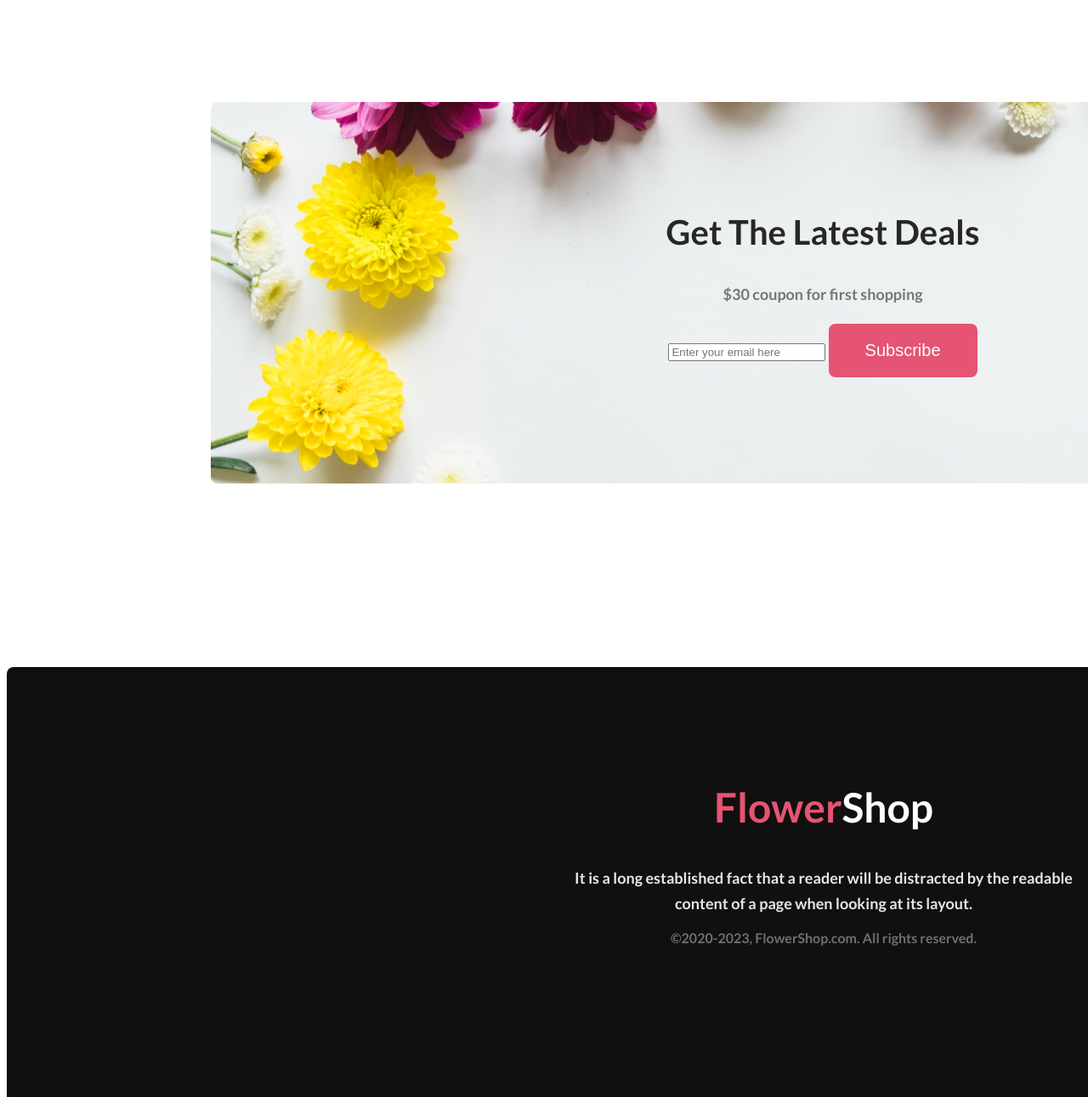
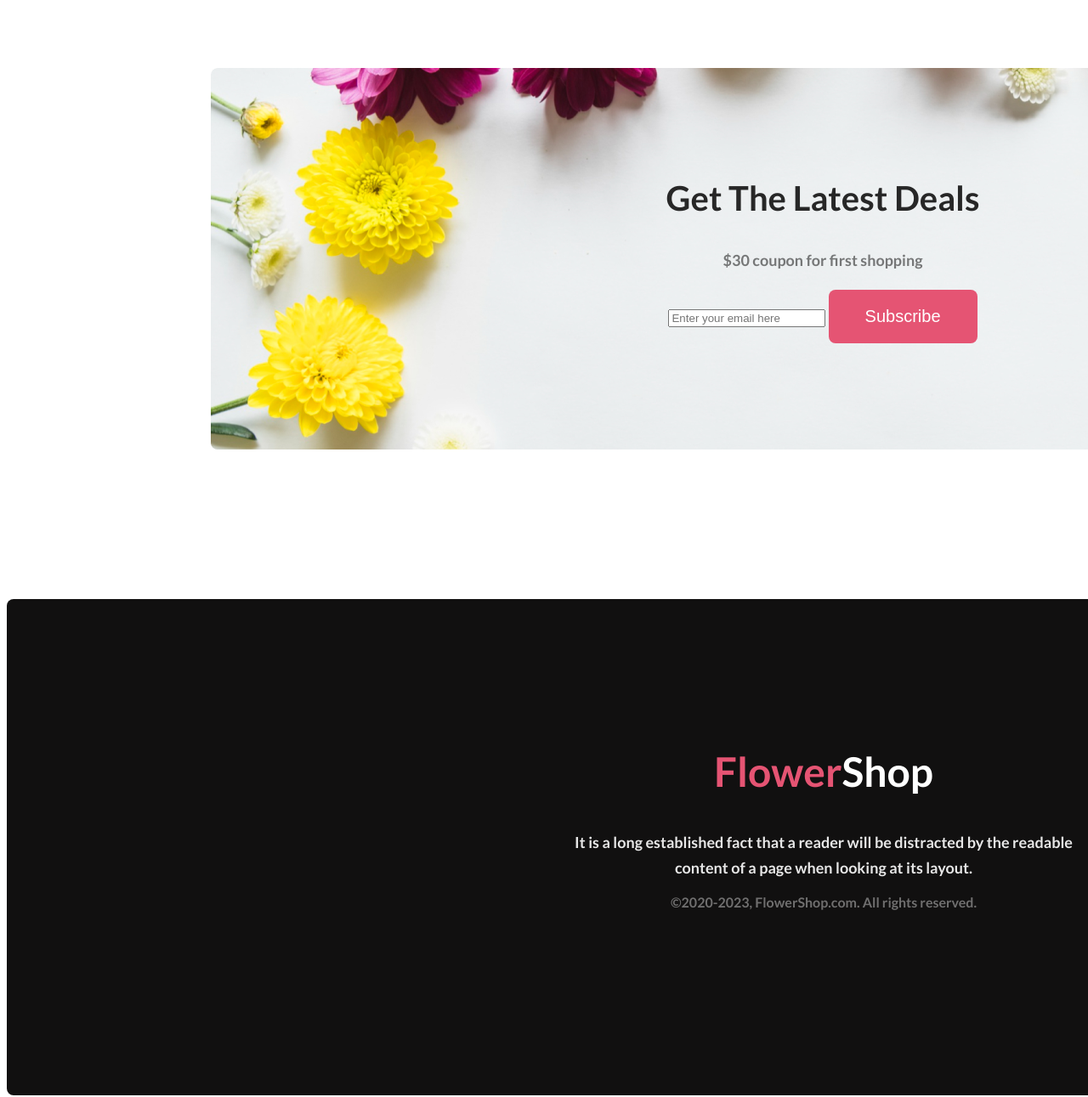
Before and after one commit to Shammo06/assignment1, a plain HTML site: page index.html in a window 1280 px wide. Shown: the part 3571-4862 px from the top of the page at 85% size. Drawn offline with Linux system fonts and the light colour scheme.

Commit message:
added correction

```diff
--- a/style.css
+++ b/style.css
@@ -178,7 +178,7 @@ header{
     background-position: top;
     background-size: 100%;
     border-radius: 8px;
-    margin: 120px auto;
+    margin: 80px auto;
     padding-top: 5%;
     background-repeat: no-repeat;
 
@@ -190,8 +190,8 @@ footer{
     text-align: center;
     background-position: top;
     border-radius: 8px;
-    margin: 120px auto;
-    padding-top: 5%;
+    margin: 80px auto;
+    padding-top: 7%;
 
 }
 
```
